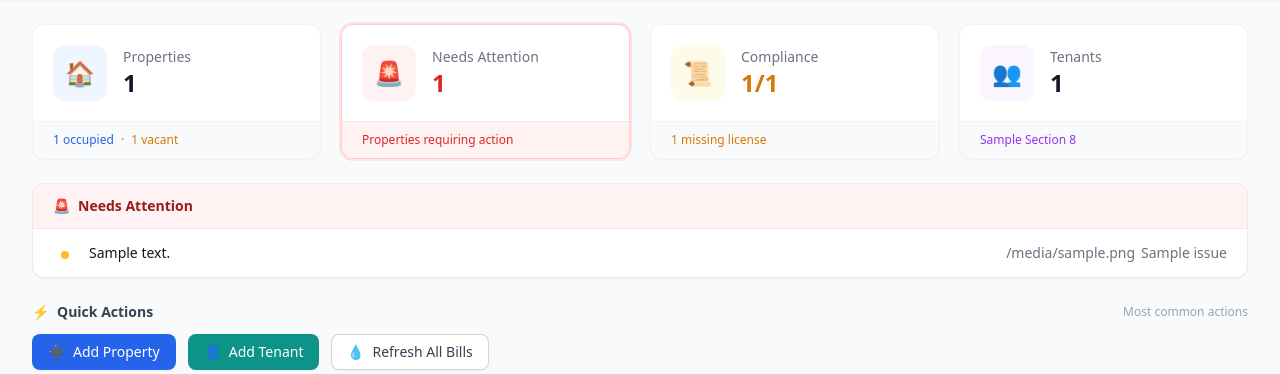
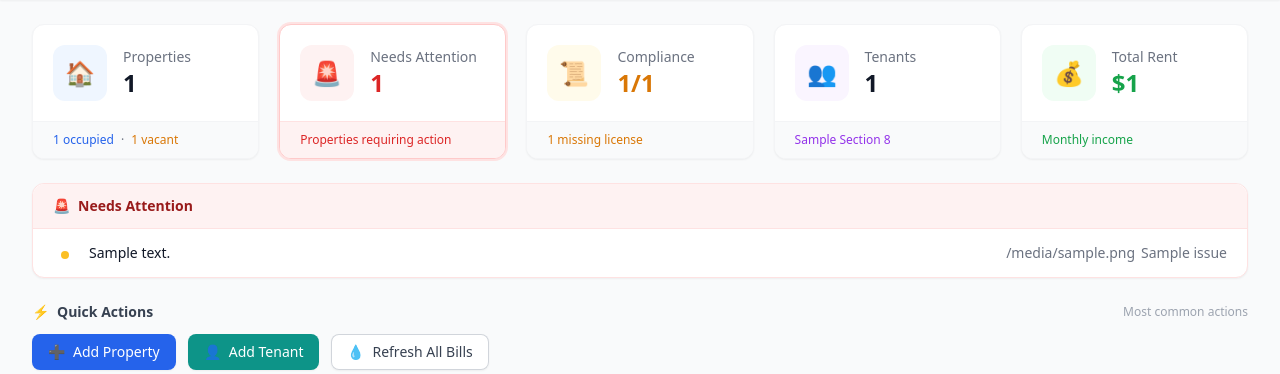
Before and after one commit to tidalpod/h20silobot, a FastAPI app: template webapp/templates/dashboard.html in a window 1280 px wide. Shown: the part 108-482 px from the top of the page. Run offline with FastAPI, Linux system fonts and the light colour scheme; the template is opened without the code that fills it: most values are stand-ins (such as "Sample title", 1, 10 or a date in 2020); some libraries are stand-ins or nearby versions.

Commit message:
Add Total Rent KPI card to dashboard
Shows total monthly rent with Section 8 breakdown (voucher + tenant portions)

Co-Authored-By: Claude Opus 4.5 <noreply@anthropic.com>

```diff
--- a/webapp/templates/dashboard.html
+++ b/webapp/templates/dashboard.html
@@ -15,7 +15,7 @@
 
 {% block content %}
 <!-- KPI Cards -->
-<div class="grid grid-cols-1 gap-5 sm:grid-cols-2 lg:grid-cols-4 mb-6">
+<div class="grid grid-cols-1 gap-5 sm:grid-cols-2 lg:grid-cols-5 mb-6">
     <!-- 1. Properties -->
     <div class="bg-white overflow-hidden shadow-sm rounded-xl border border-gray-100">
         <div class="p-5">
@@ -104,6 +104,32 @@
         <div class="bg-gray-50 px-5 py-2.5 border-t border-gray-100">
             <p class="text-xs text-gray-500">
                 <span class="text-purple-600 font-medium">{{ section8_tenants }} Section 8</span>
+            </p>
+        </div>
+    </div>
+
+    <!-- 5. Total Rent -->
+    <div class="bg-white overflow-hidden shadow-sm rounded-xl border border-gray-100">
+        <div class="p-5">
+            <div class="flex items-center">
+                <div class="flex-shrink-0 p-3 bg-green-50 rounded-xl">
+                    <span class="text-2xl">💰</span>
+                </div>
+                <div class="ml-4 flex-1">
+                    <p class="text-sm font-medium text-gray-500">Total Rent</p>
+                    <p class="text-2xl font-bold text-green-600">${{ "{:,.0f}".format(total_rent) }}</p>
+                </div>
+            </div>
+        </div>
+        <div class="bg-gray-50 px-5 py-2.5 border-t border-gray-100">
+            <p class="text-xs text-gray-500">
+                {% if total_voucher_rent > 0 %}
+                <span class="text-green-600 font-medium">${{ "{:,.0f}".format(total_voucher_rent) }} voucher</span>
+                <span class="mx-1">·</span>
+                <span>${{ "{:,.0f}".format(total_tenant_rent) }} tenant</span>
+                {% else %}
+                <span class="text-green-600 font-medium">Monthly income</span>
+                {% endif %}
             </p>
         </div>
     </div>
```
Also changed, not shown: webapp/routes/dashboard.py (+11 -0 lines).
